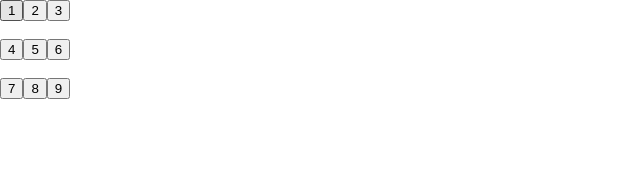
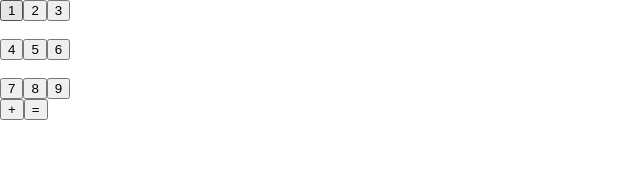
Before and after one commit to CharSV5/redux-calculator, a React (Create React App) app: page / in a window 1280 px wide. Shown: the top 189 px of the page, without its empty margins (0-640 px from the left). Built offline with nearby package versions, Linux system fonts and the light colour scheme.

Commit message:
starter code for plu and equals

```diff
--- a/package.json
+++ b/package.json
@@ -3,6 +3,7 @@
   "version": "0.1.0",
   "private": true,
   "dependencies": {
+    "npm": "^6.4.1",
     "react": "^16.4.2",
     "react-dom": "^16.4.2",
     "react-redux": "^5.0.7",
--- a/src/components/Buttons.js
+++ b/src/components/Buttons.js
@@ -39,7 +39,12 @@ class Buttons extends Component {
           <div>{row2}</div>
           <br />
           <div>{row3}</div>
-          <div>{this.props.inputValue1}</div>
+          <button onClick={() => this.props.handleMaths('+')}>
+            +
+          </button>
+          <button onClick={() => this.props.equals()}>
+            =
+          </button>
         </div>
         )
     }
--- a/src/containers/ButtonsContainer.js
+++ b/src/containers/ButtonsContainer.js
@@ -10,18 +10,37 @@ class ButtonsContainer extends Component {
         super(props);
 
         this.handleClick = this.handleClick.bind(this);
-        console.log(JSON.stringify(this.props))
+        this.handleMaths = this.handleMaths.bind(this);
+        console.log('start', this.props.inputValue1)
     }
 
     handleClick(num) {
-        console.log("handleClick", this.props)
-       this.props.onRecordInput1(num)
+      if (this.props.inputValue1 === '') {
+        this.props.onRecordInput1(num)
+      } else {
+        this.props.onRecordInput2(num)
+      }
+
+    }
+
+
+
+    handleMaths(maths) {
+      console.log(maths)
+      return currentmaths = maths
+    }
+
+    equals() {
+      inputValue1 + currentmaths + inputValue2
     }
 
     render() {
         // console.log("EEEEEEEEEE", this.props)
         return(
-            <Buttons handleClick={this.handleClick} inputValue1={this.props.inputValue1}/>
+            <Buttons
+              handleClick={this.handleClick}
+              inputValue1={this.props.inputValue1}
+              handleMaths={this.handleMaths}/>
      )
     }
 }
@@ -30,8 +49,8 @@ class ButtonsContainer extends Component {
         // console.log("kkkkkkkkk", state)
         return {
             inputValue1: state.sumReducer.inputValue1,
-            inputValue2: state.inputValue2,
-            answer: state.answer
+            inputValue2: state.sumReducer.inputValue2,
+            answer: state.sumReducer.answer
         }
     }
 
```
Also changed, not shown: 1 other file (tests, documents, lock files or other folders).
